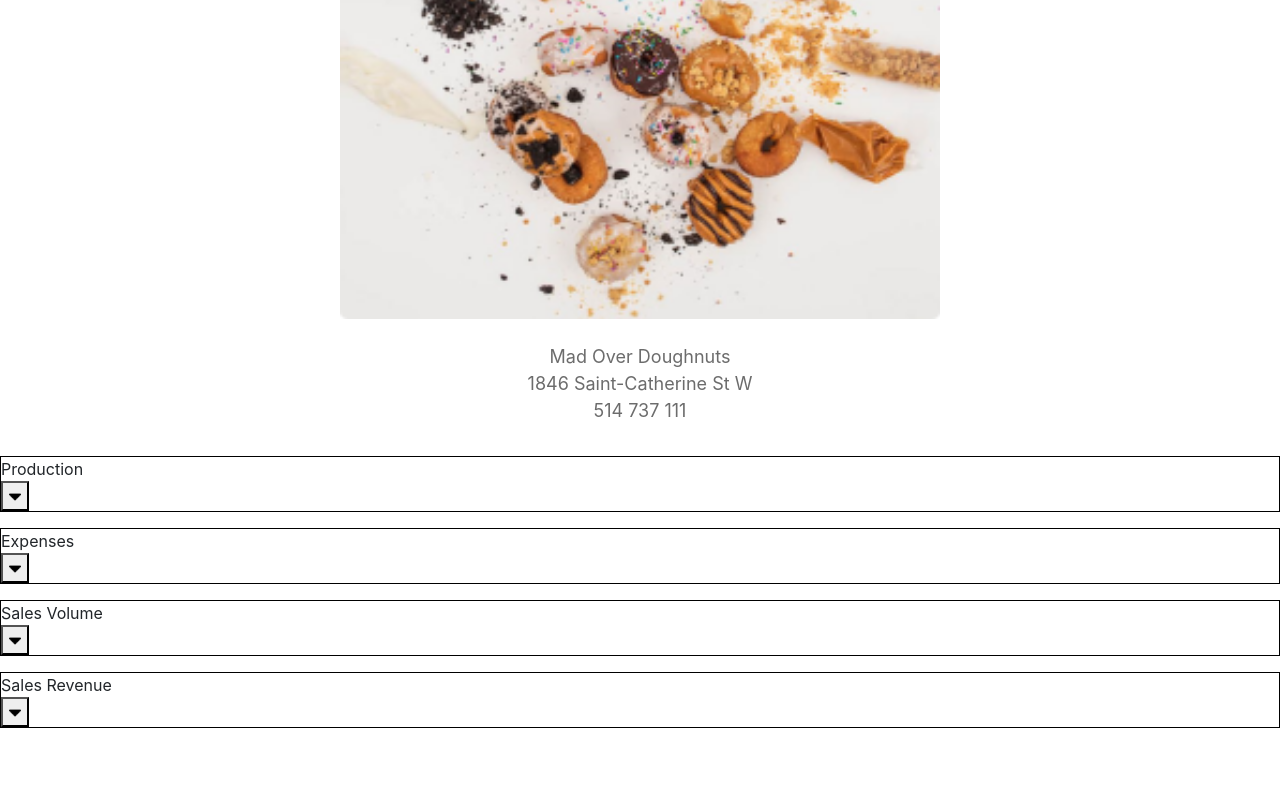
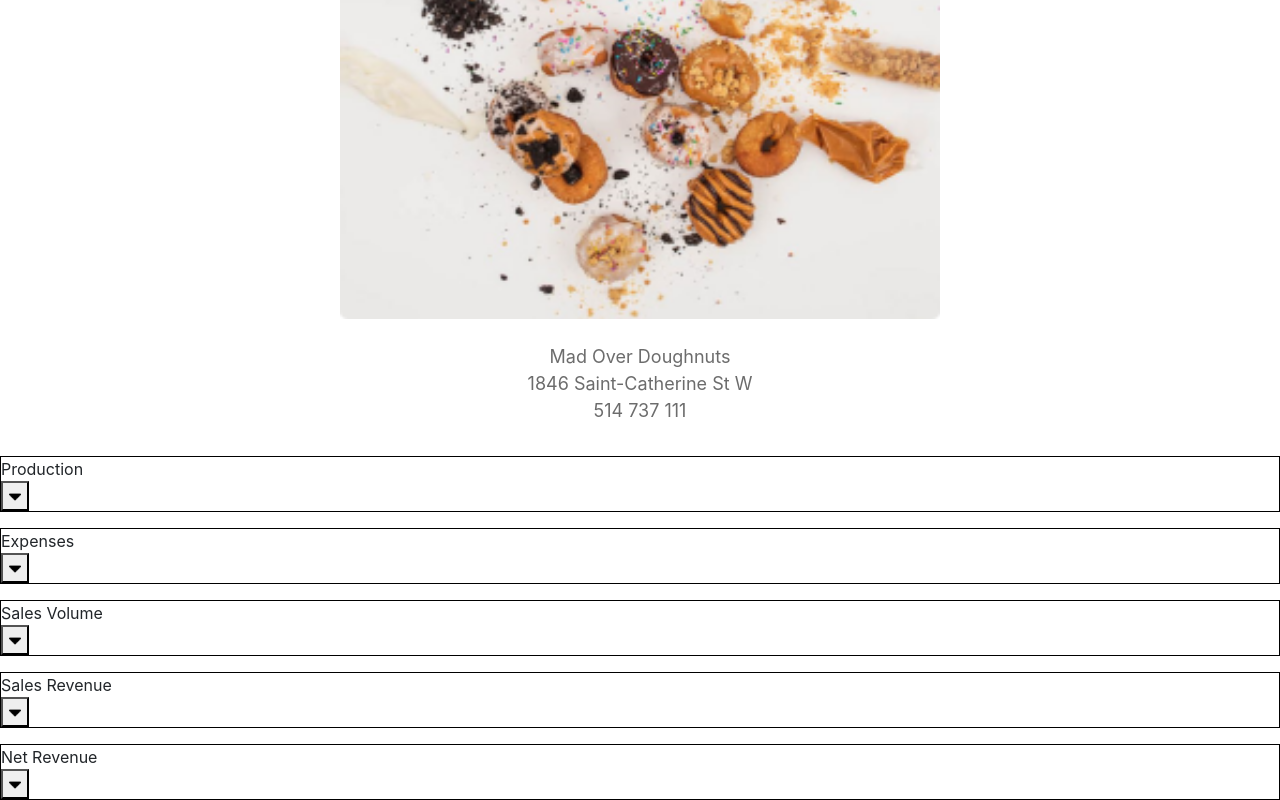
Before and after one commit to AkshayBorana/Donut-Hut, an Angular app: page / in a window 1280 px wide. Shown: the part 359-1159 px from the top of the page. Before the commit the page ends 1087 px from the top, so only its background shows below. Built offline with nearby package versions, Linux system fonts and the light colour scheme; what @ngx-translate/core, @ngx-translate/http-loader would draw is missing.

Commit message:
net revenue component complete.

```diff
--- /dev/null
+++ b/src/app/shared/donut-net-revenue/donut-net-revenue.component.html
@@ -0,0 +1,9 @@
+<dn-accordian [title]="prodTitle" [initialCollapse]="collapse" [idPrefix]="id">
+  <div>
+    <p>{{ netRevenue }}</p>
+  </div>
+
+  <div>
+      <p>This include all the offers and returns to and from the cusromers.</p>
+  </div>
+</dn-accordian>
--- /dev/null
+++ b/src/app/shared/donut-net-revenue/donut-net-revenue.component.ts
@@ -0,0 +1,19 @@
+import { Component } from "@angular/core";
+
+@Component({
+  selector: "dn-net-revenue",
+  templateUrl: "./donut-net-revenue.component.html",
+  styleUrls: ["./donut-net-revenue.component.scss"]
+})
+export class DonutNetRevenueComponent {
+  prodTitle: string = "Net Revenue";
+
+  collapse: boolean = true;
+
+  id: string = "net-revenue-accordian";
+
+  totalIncome: number = 120000;
+
+  netRevenue : string = `Last years Net Revenue : ${this.totalIncome}$`
+
+}
--- a/src/app/store-detail/store-detail.component.html
+++ b/src/app/store-detail/store-detail.component.html
@@ -24,4 +24,5 @@
     <dn-expense></dn-expense>
     <dn-sales-volume></dn-sales-volume>
     <dn-sales-revenue></dn-sales-revenue>
+    <dn-net-revenue></dn-net-revenue>
   </div>
```
Also changed, not shown: src/app/shared/shared.module.ts (+5 -2 lines), src/app/shared/donut-net-revenue/donut-net-revenue.component.scss (added).
